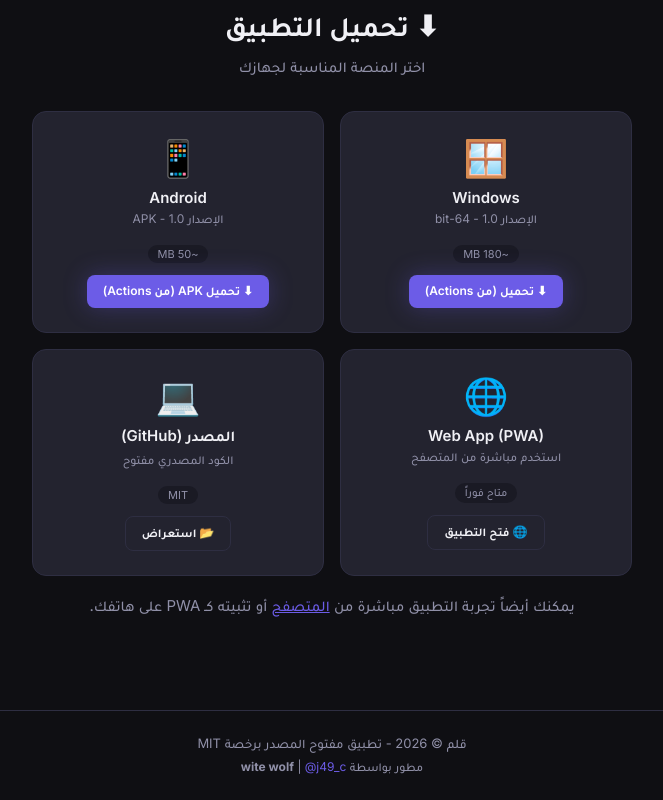
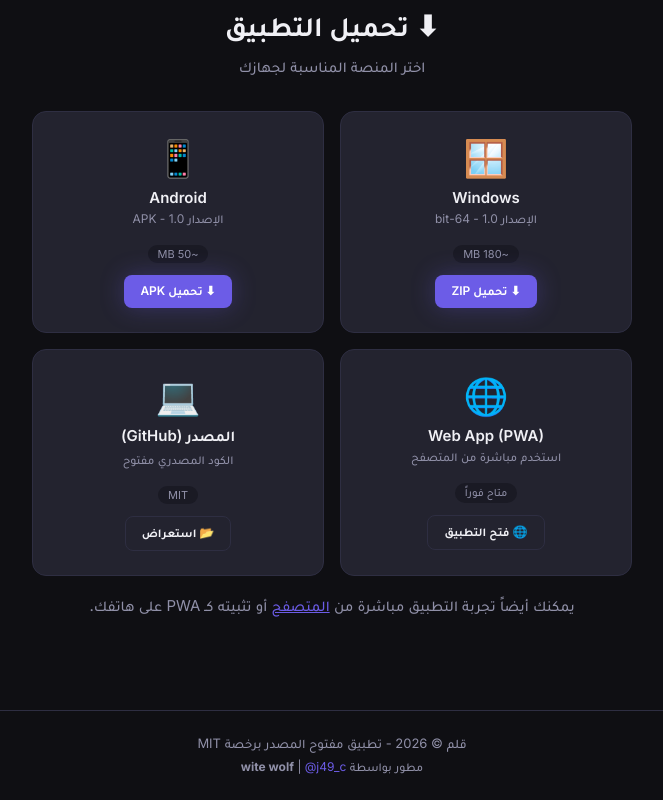
Before and after one commit to wite-wolf/qalam, an Electron app: page index.html in a window 1200 px wide. Shown: the part 2763-3563 px from the top of the page, without its empty margins (268-931 px from the left). Drawn offline with Linux system fonts and the light colour scheme.

Commit message:
feat: auto release via Actions, fix download links

```diff
--- a/index.html
+++ b/index.html
@@ -276,7 +276,7 @@
                     <p>الإصدار 1.0 - 64-bit</p>
                     <div class="size-badge">~180 MB</div>
                     <br>
-                    <a href="https://github.com/wite-wolf/qalam/actions/workflows/build.yml" class="btn-primary btn-sm" target="_blank">⬇ تحميل (من Actions)</a>
+                    <a href="https://github.com/wite-wolf/qalam/releases/latest/download/qalam-windows.zip" class="btn-primary btn-sm" target="_blank">⬇ تحميل ZIP</a>
                 </div>
                 <div class="dl-card">
                     <div class="icon">📱</div>
@@ -284,7 +284,7 @@
                     <p>الإصدار 1.0 - APK</p>
                     <div class="size-badge">~50 MB</div>
                     <br>
-                    <a href="https://github.com/wite-wolf/qalam/actions/workflows/build.yml" class="btn-primary btn-sm" target="_blank">⬇ تحميل APK (من Actions)</a>
+                    <a href="https://github.com/wite-wolf/qalam/releases/latest/download/qalam-android.apk" class="btn-primary btn-sm" target="_blank">⬇ تحميل APK</a>
                 </div>
                 <div class="dl-card">
                     <div class="icon">🌐</div>
```
Also changed, not shown: .github/workflows/build.yml.
